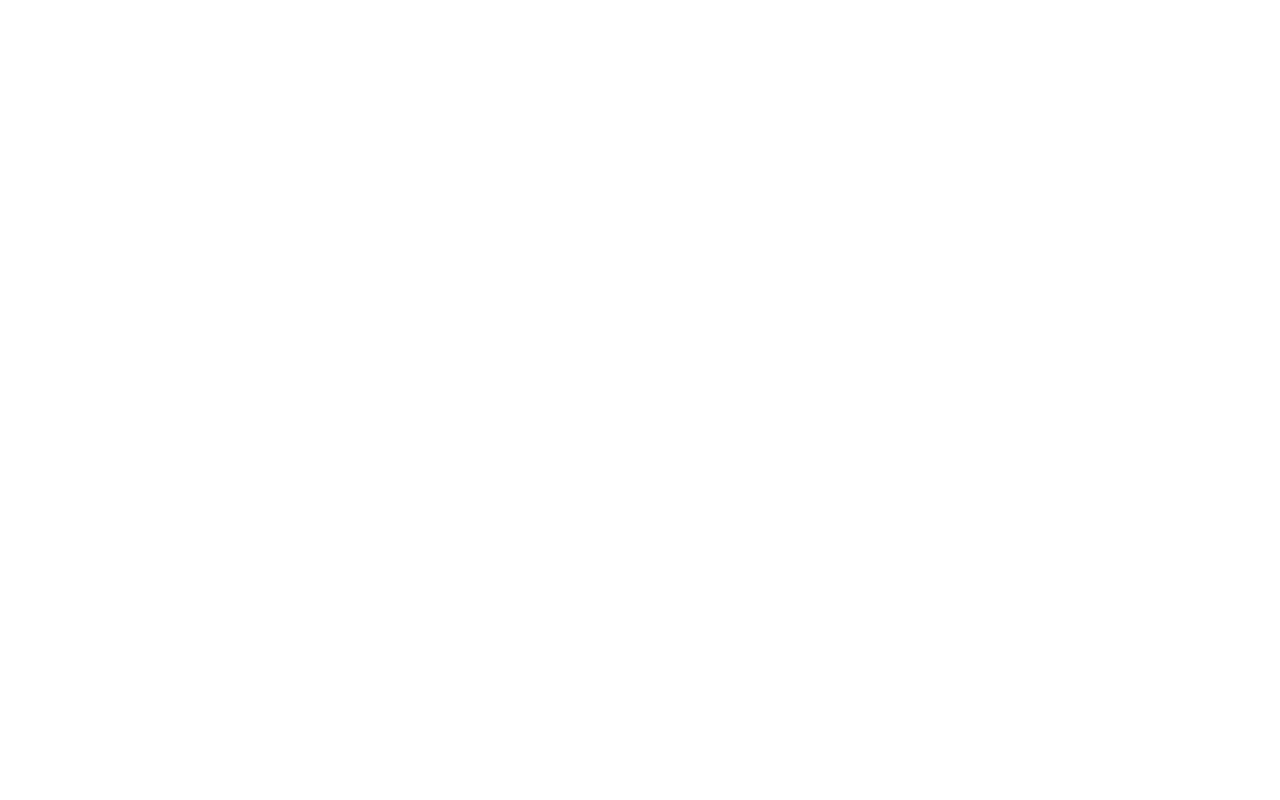
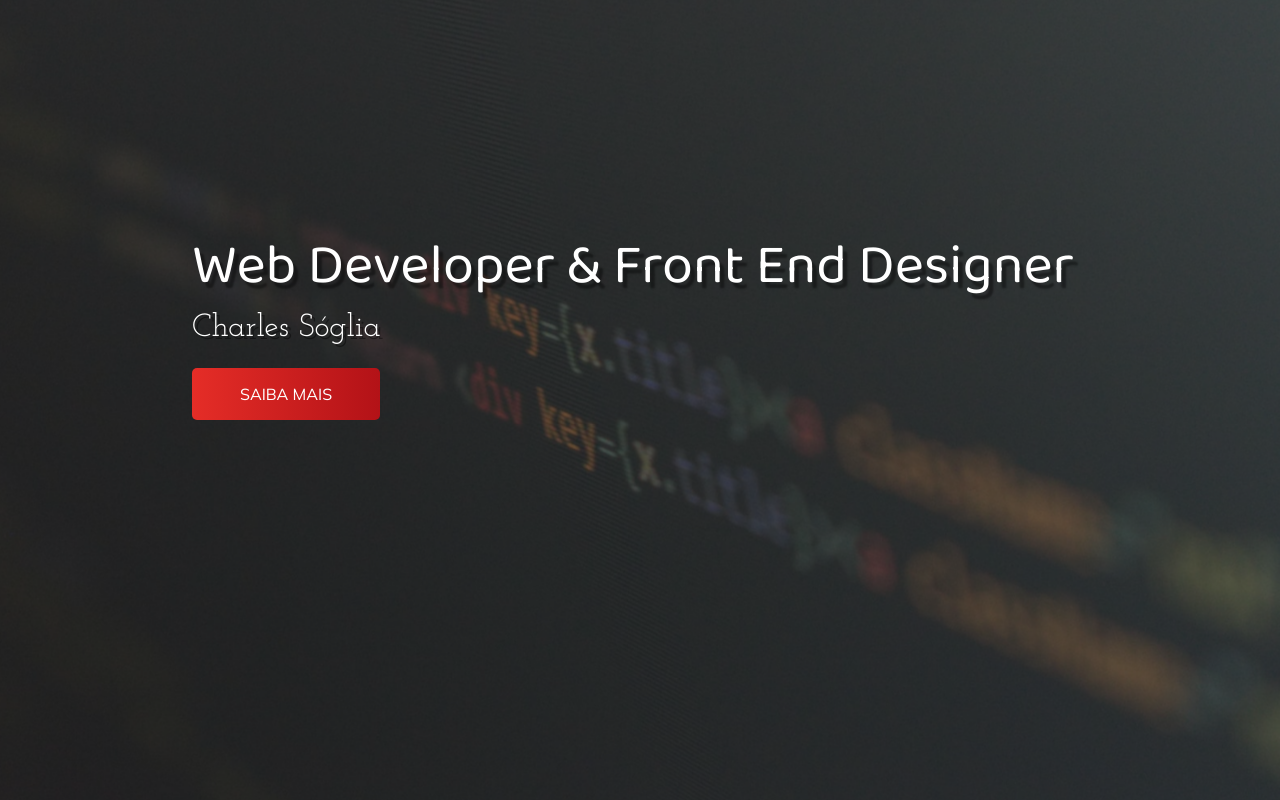
Before and after one commit to CharleSoglia/portifolio, a plain HTML site: page index.html in a window 1280 px wide. Drawn offline with Linux system fonts and the light colour scheme.

Commit message:
:package: header

```diff
--- a/index.html
+++ b/index.html
@@ -5,9 +5,26 @@
     <meta http-equiv="X-UA-Compatible" content="IE=edge">
     <meta name="viewport" content="width=device-width, initial-scale=1.0">
     <link rel="stylesheet" href="style.css">
-    <title>Portifólio</title>
+    <link rel="apple-touch-icon" sizes="180x180" href="imagens/apple-touch-icon.png">
+    <link rel="icon" type="image/png" sizes="32x32" href="imagens/favicon-32x32.png">
+    <link rel="icon" type="image/png" sizes="16x16" href="imagens/favicon-16x16.png">
+    <link rel="manifest" href="/site.webmanifest">
+    <title>Portfólio</title>
 </head>
 <body>
 
+    <div class="container">
+        <header>
+            <div class="img-wrapper">
+                <img src ="imagens/bg.jpg" alt="">
+            </div>
+            <div class="banner">
+                <h1>Web Developer & Front End Designer</h1>
+                <p>Charles Sóglia</p>
+                <button>Saiba mais</button>
+            </div>
+        </header>
+    </div>
+
 </body>
 </html>
--- a/style.css
+++ b/style.css
@@ -1,3 +1,100 @@
 @import url('https://fonts.googleapis.com/css2?family=Baloo+Da+2:wght@400;500;600&family=Josefin+Slab:ital,wght@0,300;0,400;0,600;0,700;1,300;1,400;1,600&family=Mulish:ital,wght@0,200;0,300;0,400;0,500;1,200;1,300;1,400&display=swap');
 
 @import url('https://cdnjs.cloudflare.com/ajax/libs/font-awesome/6.1.1/css/all.min.css');
+
+*{
+    margin: 0;
+    padding: 0;
+}
+
+header{
+    width: 100%;
+    height: 100vh;
+    overflow: hidden;
+    position: relative;
+}
+
+.img-wrapper{
+    width: 100%;
+    height: 100%;
+    overflow: hidden;
+    background-color: rgba(0,0,0,0.8)
+}
+
+
+@keyframes zoom{
+    0% {
+        transform: scale(1.3);
+    }
+    100%{
+        transform: scale(1);
+    }
+}
+
+.img-wrapper img{
+    width: 100%;
+    height: 100%;
+    object-fit: cover;
+    opacity: 0.5;
+    animation: zoom 25s ;
+}
+
+.banner{
+    position: absolute;
+    top: 30%;
+    left: 15%
+}
+
+.banner h1{
+    color: #ffffff;
+    font-size: 3.5rem;
+    font-family: "Baloo Da 2", serif;
+    font-weight: 200;
+    text-shadow: .3rem .4rem 2px rgba(0,0,0, .4);
+    line-height: 3.5rem;
+    margin-bottom: 1rem;
+    opacity: 0;
+    animation: moveBanner 1s 0.5s forwards;
+
+}
+
+.banner p{
+    font-family: "Josefin Slab", serif;
+    color: #ffffff;
+    font-size: 2rem;
+    text-shadow: .2rem .2rem rgba(0,0,0, .4);
+    margin-bottom: 1.5rem;
+    opacity: 0;
+    animation: moveBanner 1s 0.7s forwards;
+}
+
+.banner button{
+    font-family: "Mulish", serif;
+    color: #fff;
+    font-size: 1rem;
+    text-transform: uppercase;
+    letter-spacing: .1;
+    background: #e52d27;
+    background: -webkit-linear-gradient(to right, #b31217, #e52d27);
+    background: linear-gradient(to left, #b31217, #e52d27);
+    padding: 1rem 3rem;
+    border: none;
+    border-radius: 5px;
+    cursor: pointer;
+    opacity: 0;
+    animation: moveBanner 1s 0.9s forwards;
+
+}
+
+@keyframes moveBanner{
+    0%{
+        transform: translateY(10rem) rotateY(-30deg);
+    }
+    100%{
+        transform: translate(0) rotateY(0);
+        opacity: 1;
+    }
+}
+.banner button:hover{
+opacity: 0.8;
+}
```
Also changed, not shown: imagens/android-chrome-192x192.png (renamed from android-chrome-192x192.png), imagens/android-chrome-512x512.png (renamed from android-chrome-512x512.png), imagens/apple-touch-icon.png (renamed from apple-touch-icon.png), imagens/bg.jpg (added), imagens/favicon-16x16.png (renamed from favicon-16x16.png), imagens/favicon-32x32.png (renamed from favicon-32x32.png), site.webmanifest, 1 other file.
